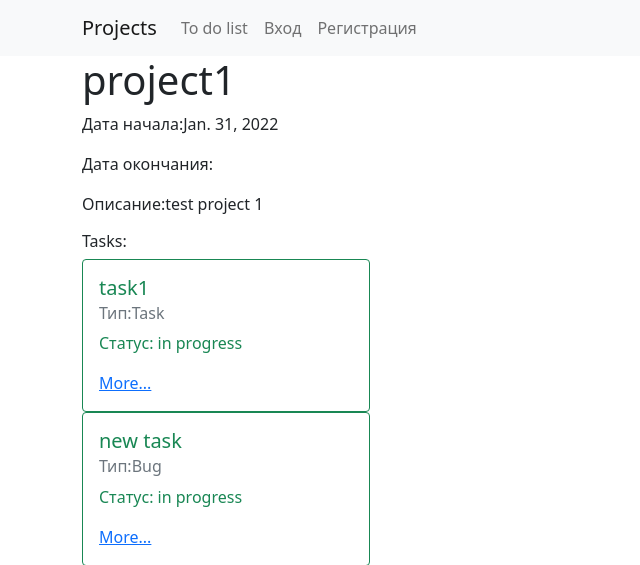
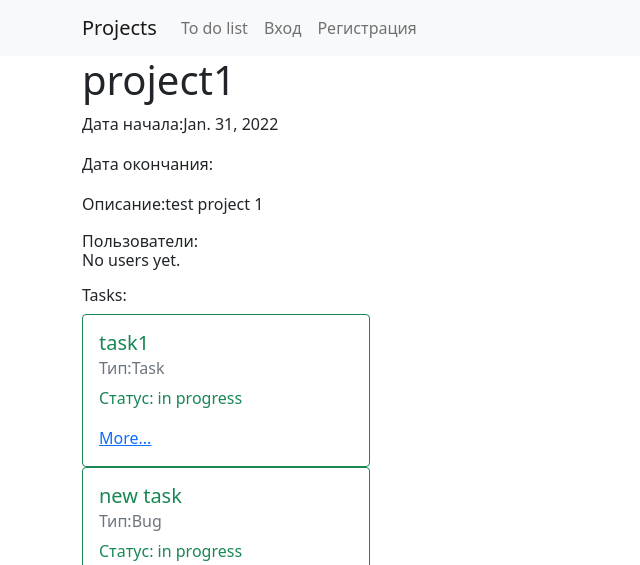
Before and after one commit to nargiza-j/hw--49, a Django app: page /project/1/ in a window 1280 px wide. Shown: the top 565 px of the page, without its empty margins (0-640 px from the left). Run offline with Django 4.2, Linux system fonts and the light colour scheme; data comes from the database, SQL or seed files in the repository.

Commit message:
реализовали вывод пользователей проекта на его странице

```diff
--- a/source/webapp/templates/projects/project_view.html
+++ b/source/webapp/templates/projects/project_view.html
@@ -19,6 +19,11 @@
     <p>Дата начала:{{ project.date_start}}</p>
     <p>Дата окончания: {% if project.date_end %}{{ project.date_end }}{% endif %} </p>
     <p>Описание:{{ project.description }}</p>
+    <h6>Пользователи:{% for user in project.users.all %}{{ user.username }}{% if not forloop.last %},{% endif %}
+    {% empty %}
+            <p>No users yet.</p>
+    {% endfor %}
+    </h6>
     <h6>Tasks:</h6>
     <div>
         {% for task in tasks %}
--- a/source/webapp/templates/tasks/task_create.html
+++ b/source/webapp/templates/tasks/task_create.html
@@ -8,5 +8,4 @@
         {% include "partial/form.html"  with button_text="Create" %}
     </form>
     <br>
-    <a href="{% url "webapp:project_view" task.project.pk %}">Return to project</a>
 {% endblock %}
--- a/source/webapp/views/projects_views.py
+++ b/source/webapp/views/projects_views.py
@@ -21,6 +21,8 @@ class ProjectView(DetailView):
         context = super().get_context_data(**kwargs)
         tasks = self.object.tasks.all()
         context['tasks'] = tasks
+        # users = self.object.users.all()
+        # context['users'] = users
         return context
 
 
```
